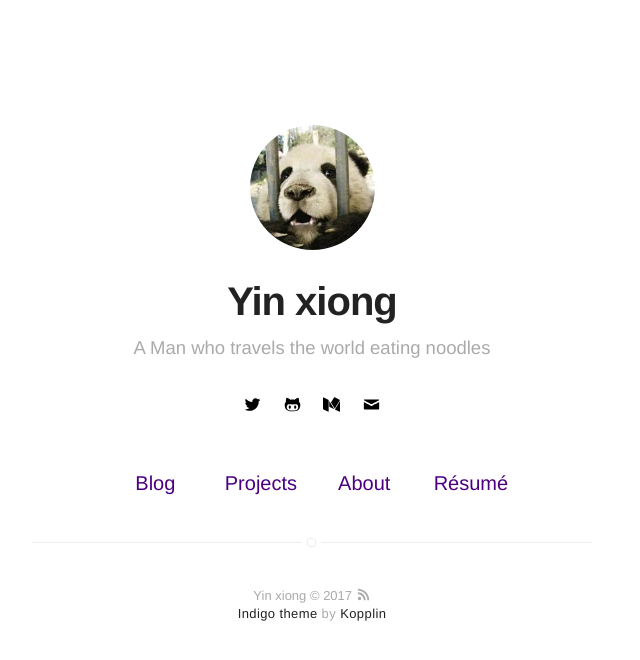
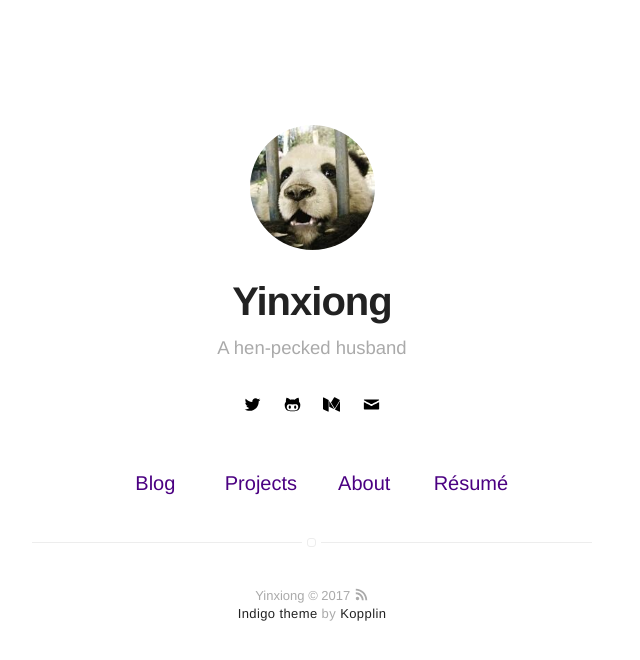
Before and after one commit to languid/languid.github.io, a Jekyll site: the page built from index.html, in a window 1280 px wide. Shown: the top 660 px of the page, without its empty margins (328-968 px from the left). Built offline with Jekyll 4.4.1, drawn with Linux system fonts in a browser that asks for light colours.

```diff
--- a/_config.yml
+++ b/_config.yml
@@ -1,6 +1,6 @@
 # main text of home
-name: Yin xiong
-bio: A Man who travels the world eating noodles
+name: Yinxiong
+bio: A hen-pecked husband
 
 # twitter summary info
 description: A blog about technology and stuff related
```
